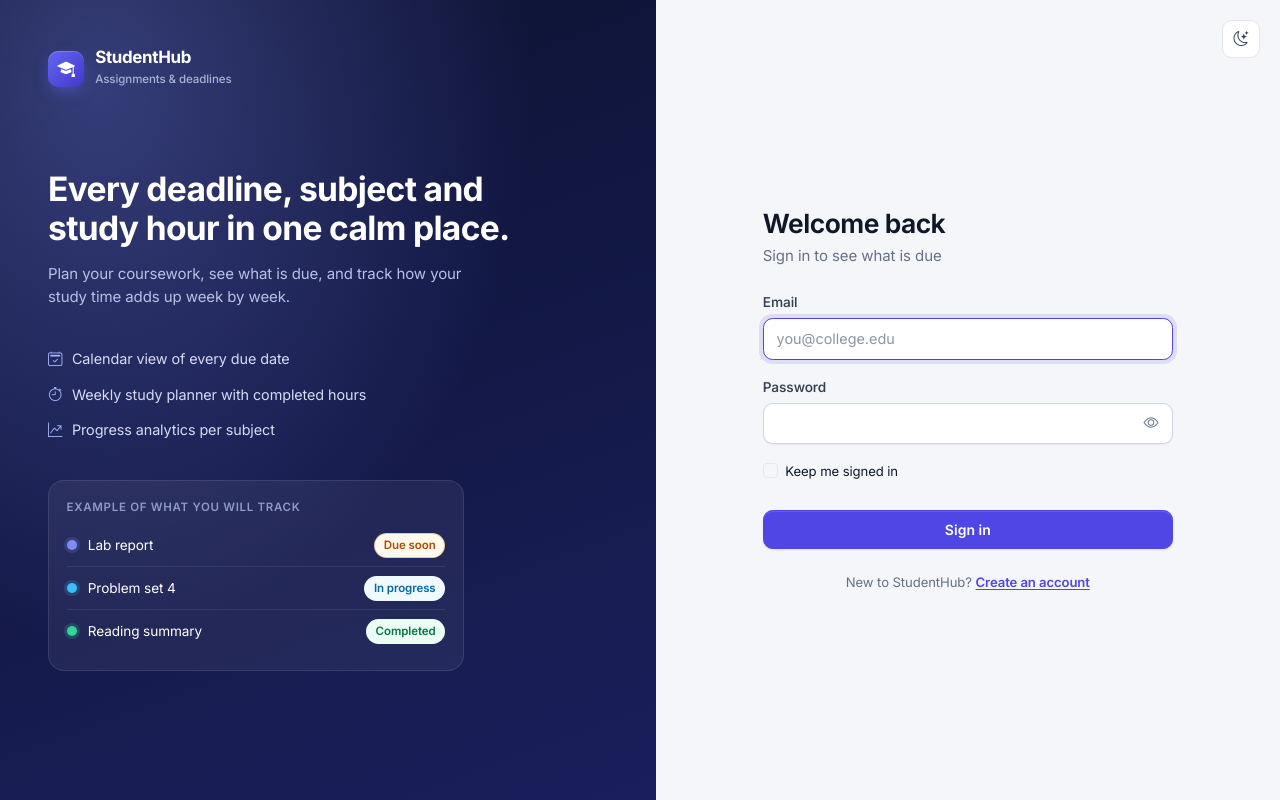
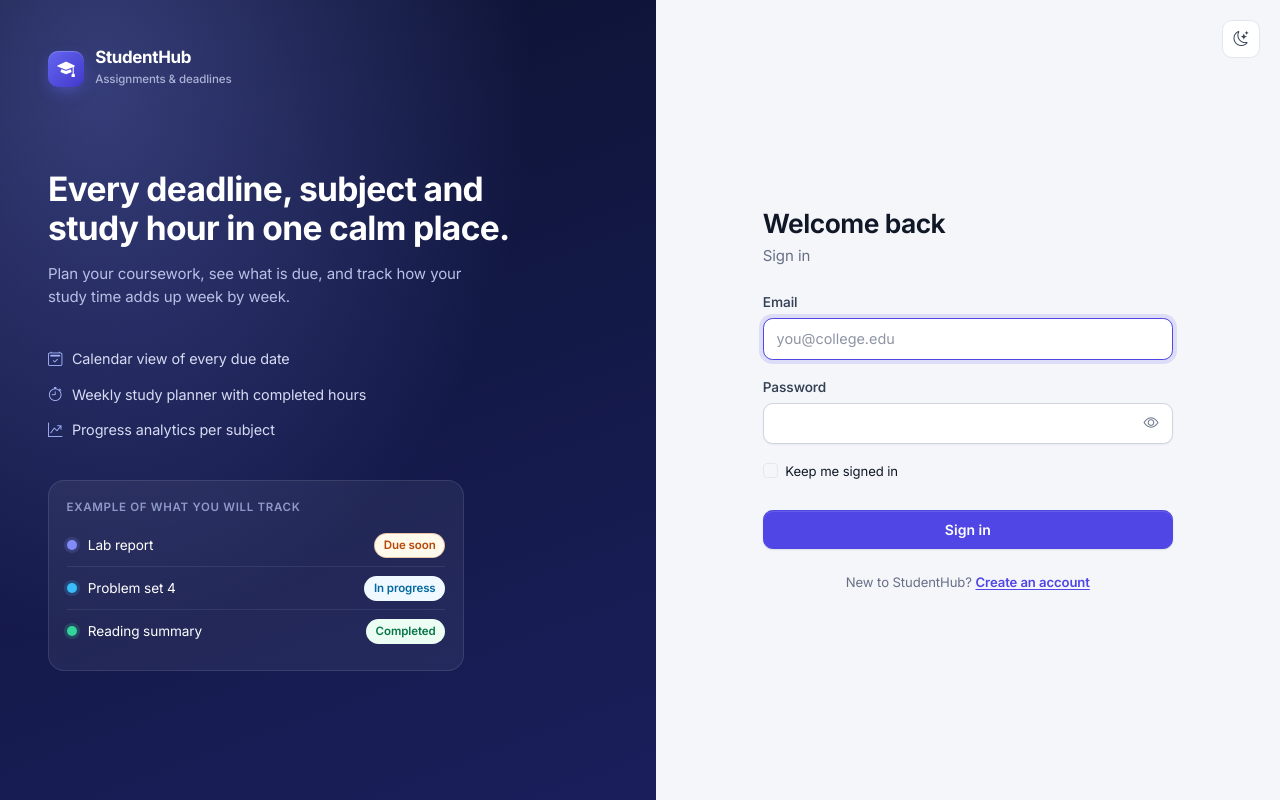
Before and after one commit to vidhi285/studenthub-assignment-tracker, a Flask app: page /login in a window 1280 px wide. Run offline with Flask 3, Linux system fonts and the light colour scheme; parts of the project's set-up code (start-up, migrations or seed data) failed here and were passed over; some libraries are stand-ins or nearby versions.

Commit message:
trying change in frontend

```diff
--- a/templates/login.html
+++ b/templates/login.html
@@ -2,7 +2,7 @@
 {% block title %}Sign in{% endblock %}
 {% block auth_content %}
 <h1>Welcome back</h1>
-<p class="text-muted mb-4">Sign in to see what is due</p>
+<p class="text-muted mb-4">Sign in</p>
 <form method="post" novalidate>
   {{ form.hidden_tag() }}
   {{ ui.field(form.email, autocomplete="email", placeholder="you@college.edu", autofocus=true) }}
```
